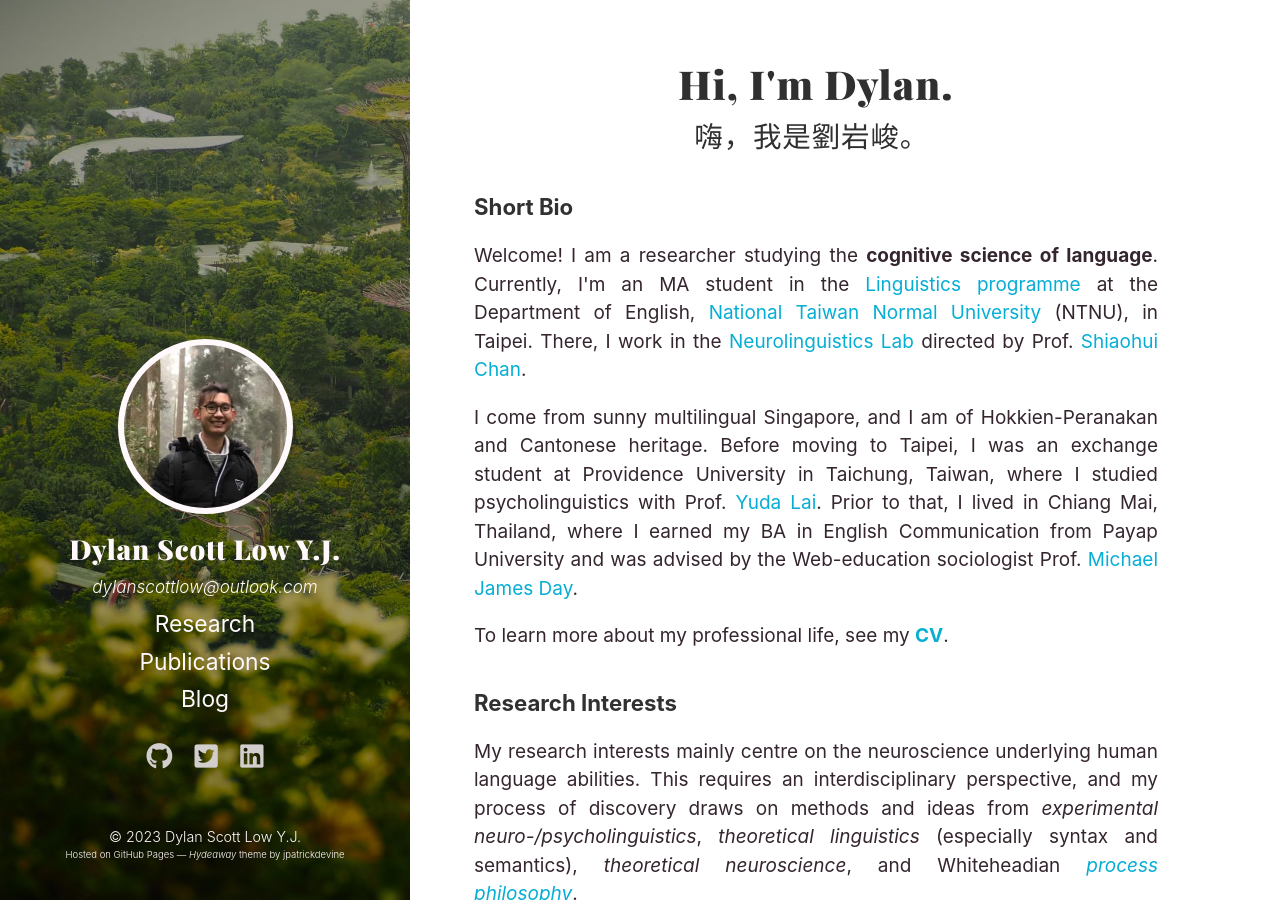
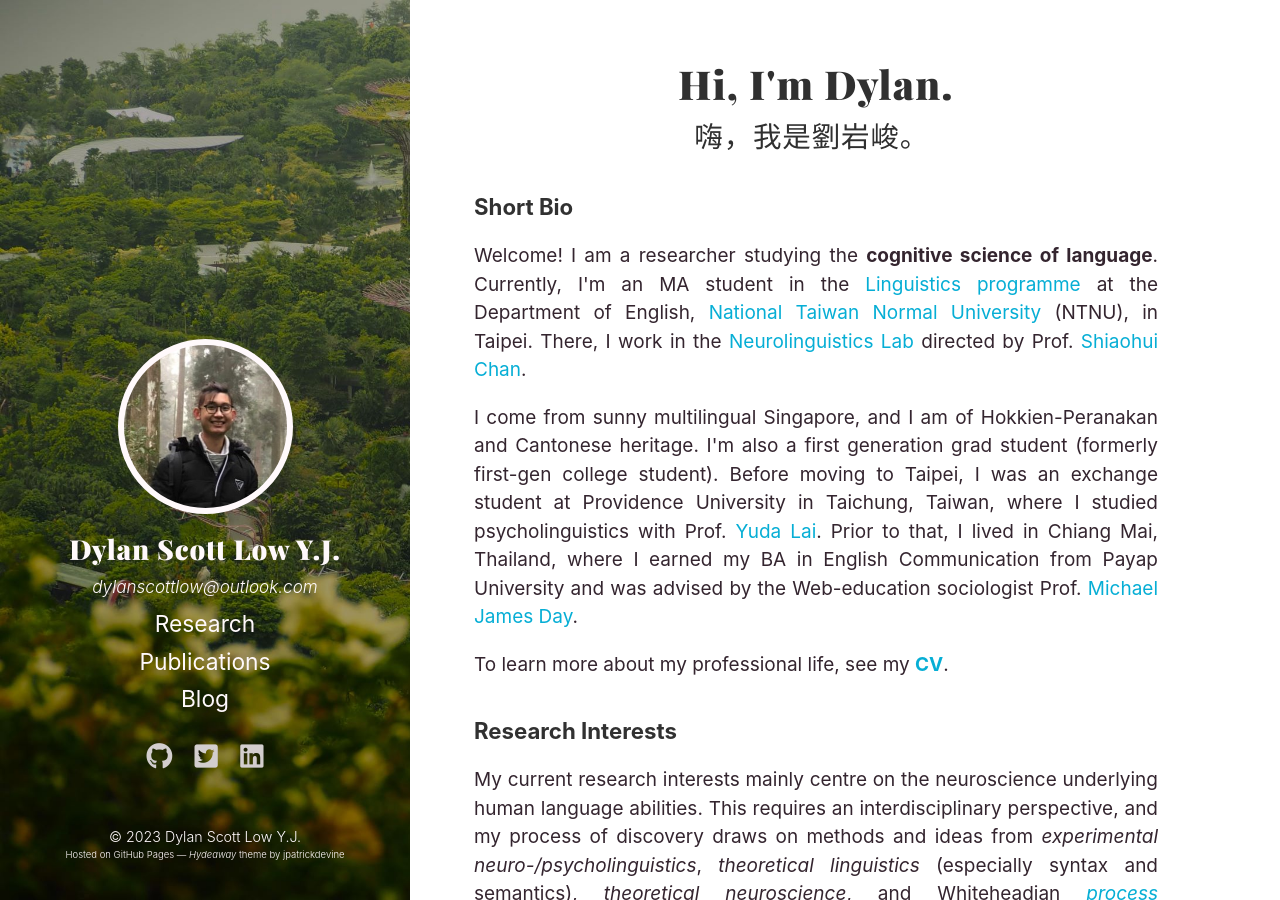
Before and after one commit to dylanscottlow/dylanscottlow.github.io, a Jekyll site: the page built from index.html, in a window 1280 px wide and 900 px high. Built offline with Jekyll 4.4.1, drawn with Linux system fonts in a browser that asks for light colours; a style sheet for code colours, icons or effects is not loaded.

Commit message:
Update index.html

```diff
--- a/index.html
+++ b/index.html
@@ -40,7 +40,7 @@
 directed by Prof. <a href="https://www.researchgate.net/profile/Shiao-Hui-Chan-2"  target="_blank" rel="noopener noreferrer">Shiaohui Chan</a>.
 </p>
 <p>
-I come from sunny multilingual Singapore, and I am of Hokkien-Peranakan and Cantonese heritage.
+I come from sunny multilingual Singapore, and I am of Hokkien-Peranakan and Cantonese heritage. I'm also a first generation grad student (formerly first-gen college student).
 Before moving to Taipei, I was an exchange student at Providence University in Taichung, Taiwan, where I studied psycholinguistics
 with Prof. <a href="https://www.researchgate.net/profile/Yu-Da-Lai"  target="_blank" rel="noopener noreferrer">Yuda Lai</a>.
 Prior to that, I lived in Chiang Mai, Thailand, where I earned my BA in English Communication from Payap University and was
@@ -54,7 +54,7 @@
 <h3>Research Interests</h3>
 
 <p>
-My research interests mainly centre on the neuroscience underlying human language abilities.
+My current research interests mainly centre on the neuroscience underlying human language abilities.
 This requires an interdisciplinary perspective, and my process of discovery draws on methods and ideas from
 <i>experimental neuro-/psycholinguistics</i>,
 <i>theoretical linguistics</i> (especially syntax and semantics),
```
